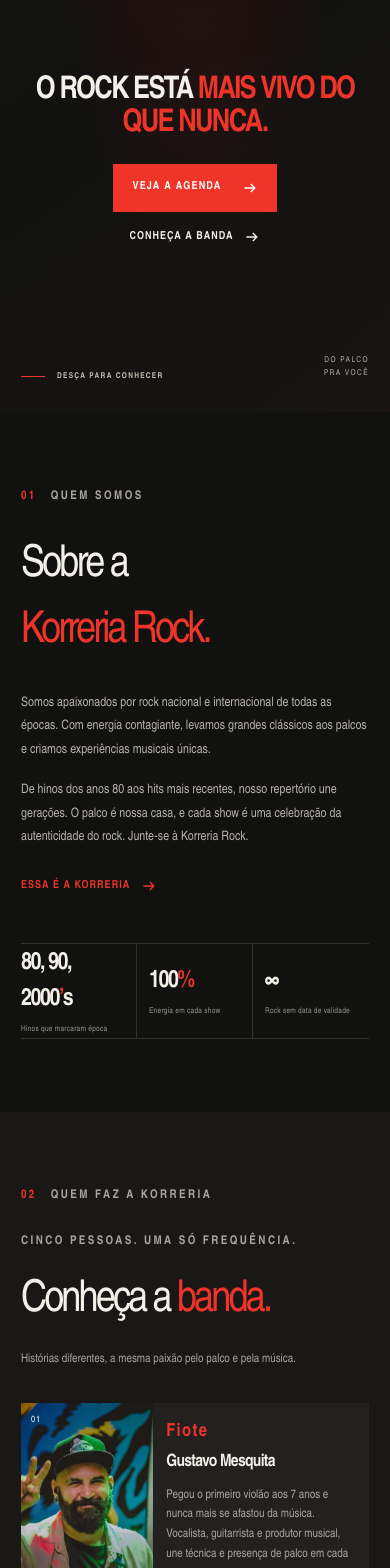
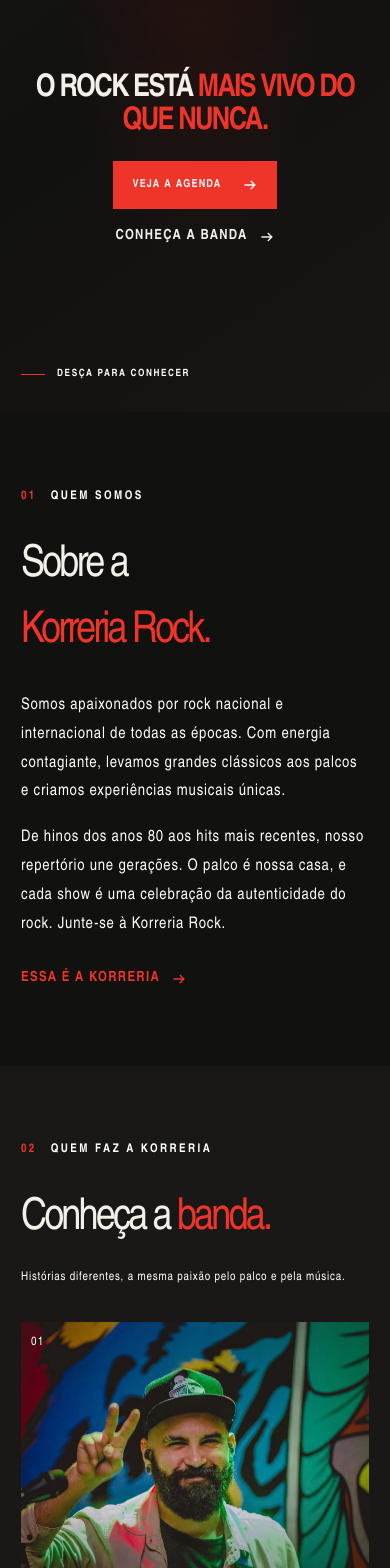
Before and after one commit to gabrielbardock/korreria-rock, a React (Vite) app: page / in a window 390 px wide. Shown: the part 432-2000 px from the top of the page. Built offline with nearby package versions, Linux system fonts and the light colour scheme.

Commit message:
feat(home): final adjustments

```diff
--- a/src/components/About/About.scss
+++ b/src/components/About/About.scss
@@ -26,9 +26,10 @@
 .intro-text {
   max-width: 440px;
   padding-top: 4px;
-  color: #b7b2aa;
-  font-size: 15px;
+  color: #fff;
+  font-size: 16px;
   line-height: 1.8;
+  letter-spacing: .8px;
 
   p {
     margin: 0 0 17px;
@@ -65,9 +66,9 @@
     }
 
     > span {
-      color: #99948c;
+      color: #fff;
       font-size: 12px;
-      letter-spacing: .03em;
+      letter-spacing: .8px;
     }
   }
 
@@ -106,7 +107,7 @@
   }
 
   .intro-text {
-    font-size: 13px;
+    font-size: 16px;
   }
 
   .value-strip {
@@ -122,7 +123,7 @@
       }
 
       > span {
-        font-size: 8px;
+        font-size: 10px;
         line-height: 1.4;
       }
     }
--- a/src/components/About/About.tsx
+++ b/src/components/About/About.tsx
@@ -21,11 +21,11 @@ function About() {
           <a className="text-link red-link" href="#integrantes">Essa é a Korreria <ArrowIcon /></a>
         </div>
       </div>
-      <div className="value-strip">
-        <div><strong>80, 90, 2000<span>’</span>s</strong><span>Hinos que marcaram época</span></div>
+      {/* <div className="value-strip">
+        <div><strong>80 - 2000<span>’</span>s</strong><span>Hinos que marcaram época</span></div>
         <div><strong>100<span>%</span></strong><span>Energia em cada show</span></div>
         <div><strong>∞</strong><span>Rock sem data de validade</span></div>
-      </div>
+      </div> */}
     </section>
   );
 }
--- a/src/components/Agenda/Agenda.scss
+++ b/src/components/Agenda/Agenda.scss
@@ -80,7 +80,7 @@
   > p:not(.eyebrow) {
     max-width: 420px;
     margin: 18px 0 22px;
-    color: #aaa59d;
+    color: #fff;
     font-size: 14px;
     line-height: 1.7;
   }
@@ -150,7 +150,7 @@
 
     > p:not(.eyebrow) {
       max-width: 300px;
-      font-size: 11px;
+      font-size: 13px;
     }
 
     .button {
--- a/src/components/Contact/Contact.scss
+++ b/src/components/Contact/Contact.scss
@@ -32,7 +32,7 @@
 
   .eyebrow {
     margin-bottom: 20px;
-    color: #aaa59d;
+    color: #fff;
   }
 
   h2 {
--- a/src/components/Contact/Contact.tsx
+++ b/src/components/Contact/Contact.tsx
@@ -17,9 +17,9 @@ function Contact() {
               <span className="contact-kicker">WHATSAPP / TELEFONE</span>
               <span className="contact-value">(16) 98137-5929 <ArrowIcon diagonal /></span>
             </a>
-            <a className="contact-item" href="mailto:gabriel.henrique.gf01@gmail.com">
+            <a className="contact-item" href="mailto:korreriarock@gmail.com">
               <span className="contact-kicker">E-MAIL</span>
-              <span className="contact-value">gabriel.henrique.gf01@gmail.com <ArrowIcon diagonal /></span>
+              <span className="contact-value">korreriarock@gmail.com <ArrowIcon diagonal /></span>
             </a>
             <a className="button button-outline" href="https://wa.me/5516981375929" target="_blank" rel="noreferrer">
               Chama no WhatsApp <ArrowIcon diagonal />
--- a/src/components/Footer/Footer.scss
+++ b/src/components/Footer/Footer.scss
@@ -15,29 +15,29 @@
   border-top: 1px solid $line;
 
   > p {
-    color: #8d8880;
-    font-size: 10px;
+    color: #fff;
+    font-size: 12px;
 
     span {
       margin-left: 12px;
-      color: #66625d;
+      color: #fff;
     }
   }
 }
 
 .footer-brand {
-  width: 82px;
-  height: 50px;
+  width: 120px;
+  height: 62px;
 
   img {
     width: 100%;
     height: 100%;
-    object-fit: contain;
+    object-fit: cover;
   }
 }
 
 .back-top {
-  color: #a7a29a;
+  color: #fff;
   font-size: 9px;
   font-weight: 700;
   letter-spacing: .08em;
--- a/src/components/Header/Header.scss
+++ b/src/components/Header/Header.scss
@@ -37,7 +37,7 @@
   gap: 34px;
 
   > a:not(.nav-cta) {
-    color: #ddd9d2;
+    color: #fff;
     font-size: 16px;
     transition: color .2s;
 
--- a/src/components/Hero/Hero.scss
+++ b/src/components/Hero/Hero.scss
@@ -106,7 +106,7 @@
   display: flex;
   align-items: center;
   gap: 12px;
-  color: #c4beb5;
+  color: #fff;
   font-size: 12px;
   font-weight: 700;
   letter-spacing: .16em;
@@ -182,7 +182,7 @@
   .scroll-cue {
     bottom: 30px;
     left: 21px;
-    font-size: 8px;
+    font-size: 10px;
   }
 
   .hero-side-note {
--- a/src/components/Hero/Hero.tsx
+++ b/src/components/Hero/Hero.tsx
@@ -15,7 +15,6 @@ function Hero() {
         </div>
       </div>
       <a className="scroll-cue" href="#sobre"><span /> Desça para conhecer</a>
-      <p className="hero-side-note">DO PALCO<br />PRA VOCÊ</p>
     </section>
   );
 }
--- a/src/components/Members/Members.scss
+++ b/src/components/Members/Members.scss
@@ -14,7 +14,7 @@
 
   .eyebrow {
     margin-bottom: 18px;
-    color: #aaa59d;
+    color: #fff;
   }
 
   h2 {
@@ -30,9 +30,10 @@
   > p {
     max-width: 310px;
     margin: 0 0 6px;
-    color: #a7a29a;
+    color: #fff;
     font-size: 13px;
     line-height: 1.7;
+    letter-spacing: .8px;
   }
 }
 
@@ -80,7 +81,7 @@
   top: 15px;
   left: 17px;
   color: #fff;
-  font-size: 9px;
+  font-size: 12px;
   letter-spacing: .1em;
 }
 
@@ -90,7 +91,7 @@
   right: 14px;
   bottom: 13px;
   color: #fff;
-  font-size: 8px;
+  font-size: 12px;
   font-weight: 700;
   letter-spacing: .14em;
   text-transform: uppercase;
@@ -118,7 +119,7 @@
 .member-bio {
   min-height: 86px;
   margin: 12px 0 16px;
-  color: #aaa59d;
+  color: #fff;
   font-size: 13px;
   line-height: 1.65;
 }
@@ -186,13 +187,13 @@
   }
 
   .member-card {
-    display: grid;
-    grid-template-columns: 38% 1fr;
+    display: block;
   }
 
   .member-art {
-    height: 100%;
-    min-height: 205px;
+    width: 100%;
+    height: auto;
+    aspect-ratio: 1 / 1;
   }
 
   .member-number {
@@ -203,7 +204,7 @@
   .member-role {
     right: 7px;
     bottom: 10px;
-    font-size: 7px;
+    font-size: 12px;
   }
 
   .member-photo {
@@ -214,17 +215,17 @@
     padding: 16px 13px;
 
     h3 {
-      font-size: 17px;
+      font-size: 20px;
     }
   }
 
   .member-bio {
     min-height: 0;
     margin: 10px 0 13px;
-    font-size: 12px;
+    font-size: 14px;
   }
 
   .instagram-link {
-    font-size: 12px;
+    font-size: 13px;
   }
 }
--- a/src/components/Members/Members.tsx
+++ b/src/components/Members/Members.tsx
@@ -9,7 +9,6 @@ function Members() {
         <div className="section-label"><span>02</span> QUEM FAZ A KORRERIA</div>
         <div className="section-heading">
           <div>
-            <p className="eyebrow">CINCO PESSOAS. UMA SÓ FREQUÊNCIA.</p>
             <h2>Conheça a <span>banda.</span></h2>
           </div>
           <p>Histórias diferentes, a mesma paixão pelo palco e pela música.</p>
--- a/src/styles/global.scss
+++ b/src/styles/global.scss
@@ -62,7 +62,7 @@ button {
   display: flex;
   align-items: center;
   gap: 14px;
-  color: #aaa59d;
+  color: #fff;
   font-size: 12px;
   font-weight: 800;
   letter-spacing: .2em;
@@ -74,7 +74,7 @@ button {
 
 .eyebrow {
   margin: 0;
-  color: #d3cec5;
+  color: #fff;
   font-size: 12px;
   font-weight: 700;
   letter-spacing: .2em;
@@ -112,7 +112,7 @@ button {
   display: inline-flex;
   align-items: center;
   gap: 11px;
-  font-size: 11px;
+  font-size: 14px;
   font-weight: 800;
   letter-spacing: .09em;
   text-transform: uppercase;
```
